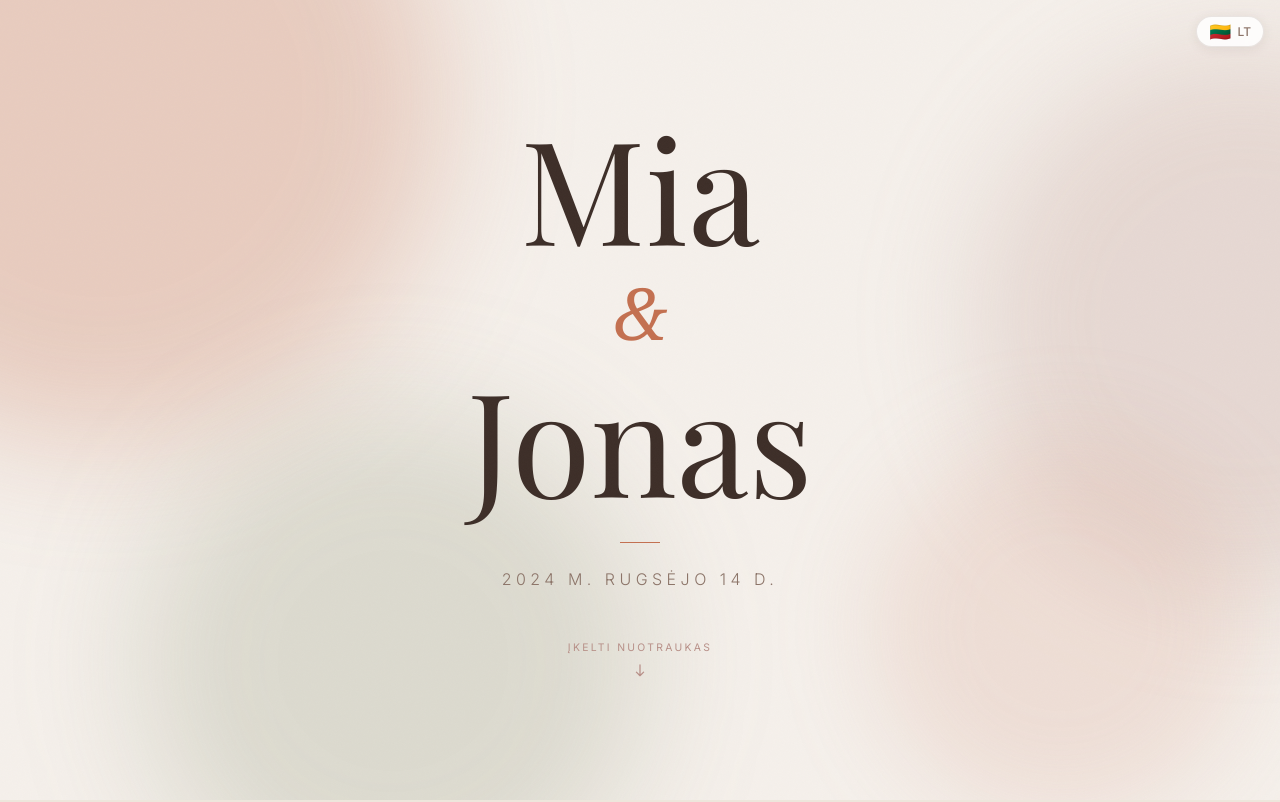
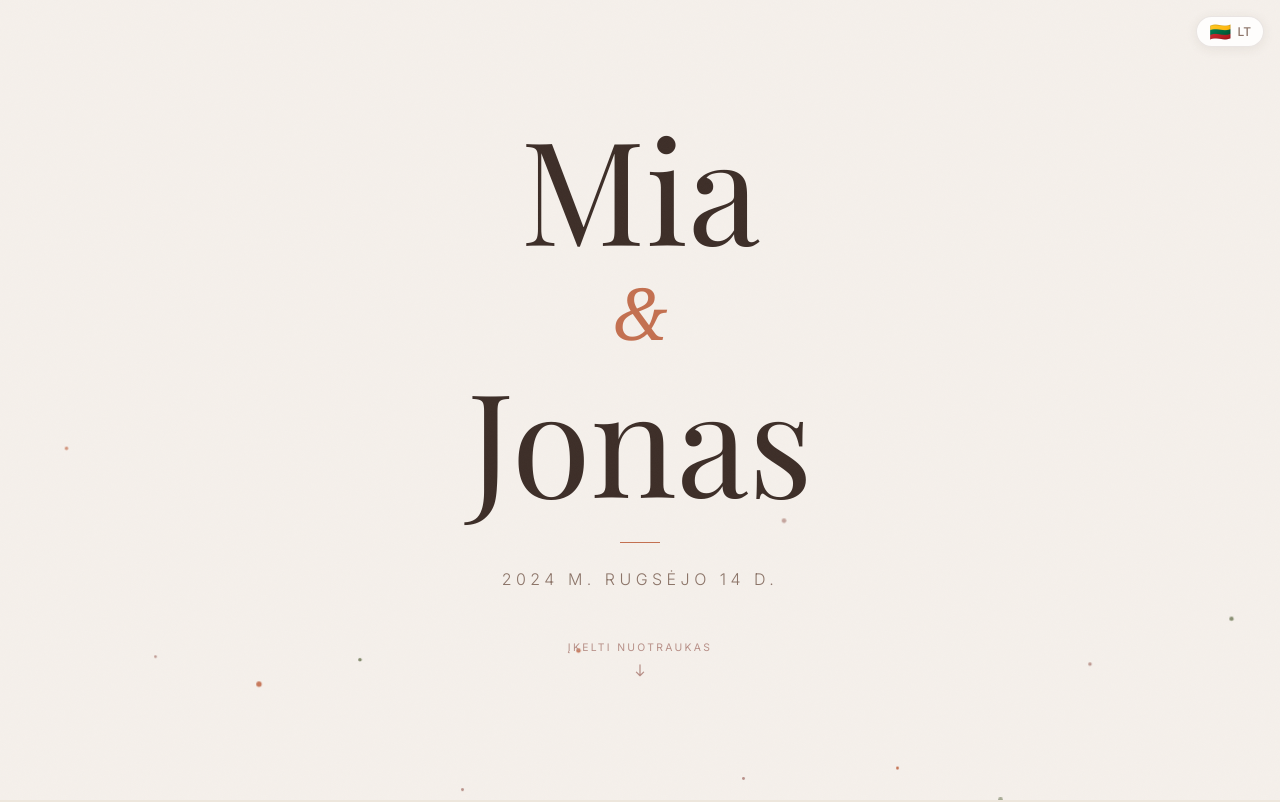
Before and after one commit to taken440/wedding, a Next.js app: page / in a window 1280 px wide. Shown: the top 802 px of the page. Built offline with nearby package versions, Linux system fonts and the light colour scheme; a web font is replaced by a local one.

Commit message:
design: replace aurora blobs with floating particles effect
https://claude.ai/code/session_018iweB9tVTqSiYSHCqNZb2q

```diff
--- a/src/app/globals.css
+++ b/src/app/globals.css
@@ -90,6 +90,13 @@ body {
   0%, 100% { transform: translate(0, 0) scale(1); }
   45%       { transform: translate(-20px, 30px) scale(0.94); }
   80%       { transform: translate(15px, -10px) scale(1.04); }
+}
+
+@keyframes particleRise {
+  0%   { transform: translateY(0) scale(1);    opacity: 0; }
+  10%  { opacity: 1; }
+  85%  { opacity: 0.5; }
+  100% { transform: translateY(-95vh) scale(0.4); opacity: 0; }
 }
 
 /* ── Drop zone ───────────────────────────────────────────────────────────── */
--- a/src/app/page.tsx
+++ b/src/app/page.tsx
@@ -13,6 +13,25 @@ const ALLOWED_TYPES = new Set([
   'video/webm','video/mpeg','video/3gpp','video/3gpp2','video/ogg',
 ]);
 const MAX_SIZE = 5 * 1024 ** 3;
+
+// ─── Floating particles (static so SSR matches client) ───────────────────────
+const PARTICLES = [
+  { left: '5%',  size: 5, delay: '0s',    duration: '9s',  color: '#C47050' },
+  { left: '12%', size: 3, delay: '1.5s',  duration: '11s', color: '#B89088' },
+  { left: '20%', size: 6, delay: '3s',    duration: '8s',  color: '#C47050' },
+  { left: '28%', size: 4, delay: '0.8s',  duration: '13s', color: '#788060' },
+  { left: '36%', size: 3, delay: '4.5s',  duration: '10s', color: '#B89088' },
+  { left: '45%', size: 5, delay: '2.2s',  duration: '9s',  color: '#C47050' },
+  { left: '53%', size: 4, delay: '6s',    duration: '12s', color: '#788060' },
+  { left: '61%', size: 6, delay: '1s',    duration: '8.5s',color: '#B89088' },
+  { left: '70%', size: 3, delay: '3.7s',  duration: '11s', color: '#C47050' },
+  { left: '78%', size: 5, delay: '5s',    duration: '9.5s',color: '#788060' },
+  { left: '85%', size: 4, delay: '2s',    duration: '10s', color: '#B89088' },
+  { left: '91%', size: 3, delay: '7s',    duration: '8s',  color: '#C47050' },
+  { left: '96%', size: 5, delay: '0.5s',  duration: '12s', color: '#788060' },
+  { left: '15%', size: 4, delay: '8s',    duration: '9s',  color: '#C47050' },
+  { left: '58%', size: 3, delay: '4s',    duration: '11s', color: '#B89088' },
+];
 
 // ─── Translations ─────────────────────────────────────────────────────────────
 const T = {
@@ -212,40 +231,22 @@ export default function HomePage() {
       {/* ══ HERO ══════════════════════════════════════════════════════════════ */}
       <section className="relative flex flex-col items-center justify-center min-h-screen px-6 text-center">
 
-        {/* aurora blobs */}
+        {/* floating particles */}
         <div style={{ position: 'absolute', inset: 0, overflow: 'hidden', pointerEvents: 'none' }}>
-          <div style={{
-            position: 'absolute', borderRadius: '50%',
-            width: '80vw', height: '80vw', maxWidth: 650, maxHeight: 650,
-            top: '-25%', left: '-20%',
-            background: 'rgba(196,112,80,0.28)',
-            filter: 'blur(60px)',
-            animation: 'blob1 14s ease-in-out infinite',
-          }} />
-          <div style={{
-            position: 'absolute', borderRadius: '50%',
-            width: '65vw', height: '65vw', maxWidth: 520, maxHeight: 520,
-            top: '5%', right: '-20%',
-            background: 'rgba(184,144,136,0.24)',
-            filter: 'blur(55px)',
-            animation: 'blob2 18s ease-in-out infinite',
-          }} />
-          <div style={{
-            position: 'absolute', borderRadius: '50%',
-            width: '60vw', height: '60vw', maxWidth: 480, maxHeight: 480,
-            bottom: '-15%', left: '10%',
-            background: 'rgba(120,128,96,0.20)',
-            filter: 'blur(60px)',
-            animation: 'blob3 11s ease-in-out infinite',
-          }} />
-          <div style={{
-            position: 'absolute', borderRadius: '50%',
-            width: '50vw', height: '50vw', maxWidth: 400, maxHeight: 400,
-            bottom: '0%', right: '0%',
-            background: 'rgba(212,144,122,0.18)',
-            filter: 'blur(50px)',
-            animation: 'blob4 16s ease-in-out infinite',
-          }} />
+          {PARTICLES.map((p, i) => (
+            <div key={i} style={{
+              position: 'absolute',
+              bottom: '-10px',
+              left: p.left,
+              width: p.size,
+              height: p.size,
+              borderRadius: '50%',
+              background: p.color,
+              opacity: 0,
+              animation: `particleRise ${p.duration} ease-in infinite`,
+              animationDelay: p.delay,
+            }} />
+          ))}
         </div>
 
         <div className="relative z-10 flex flex-col items-center">
```
